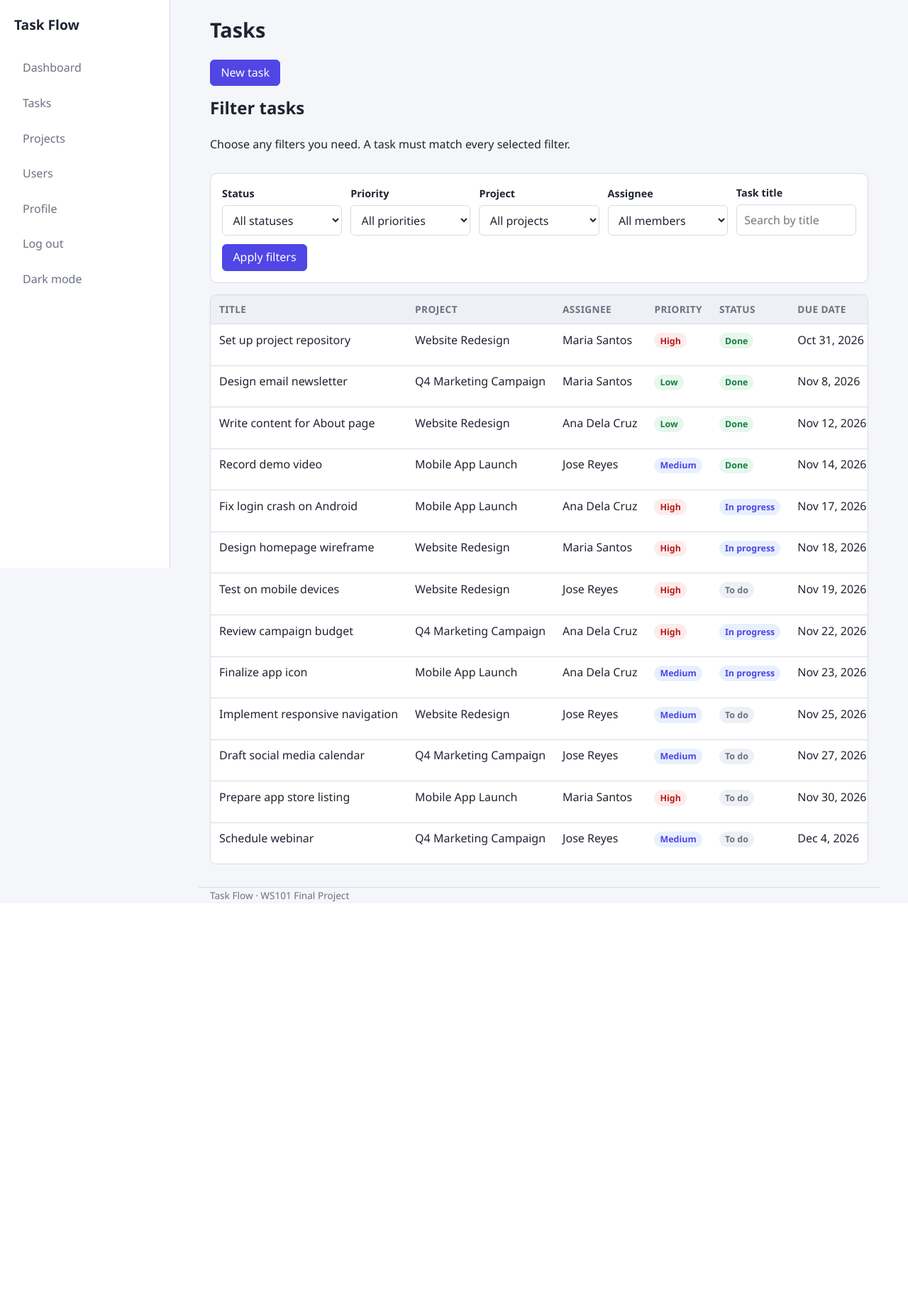
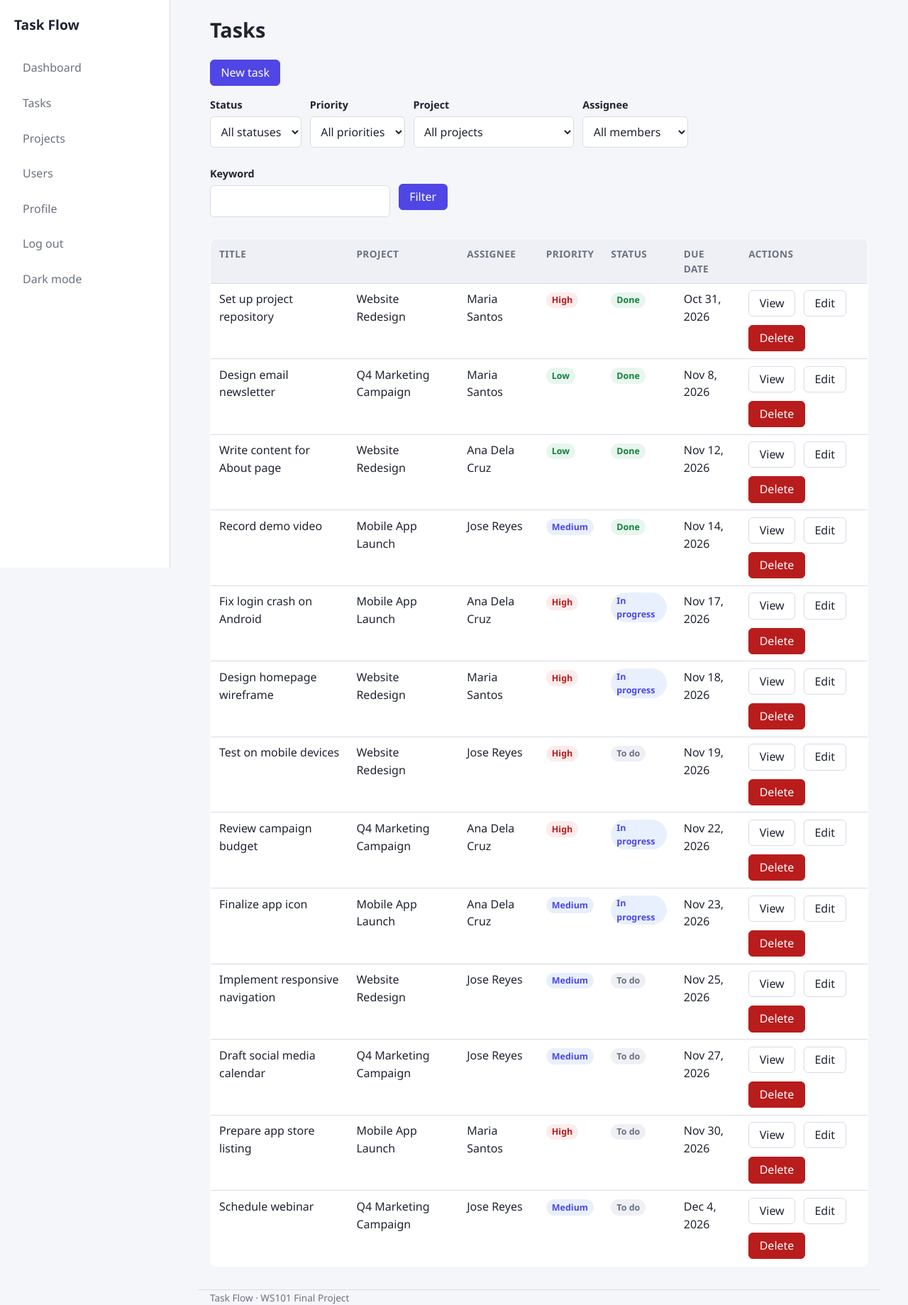
Before and after one commit to rin-n-bot/taskflow-task-management-system, a PHP site: page /pages/tasks/index.php in a window 1280 px wide. Shown: the whole page at 71% size. Before the commit the page ends 1271 px from the top, so only its background shows below. Run offline with PHP 8.4, Linux system fonts and the light colour scheme; a user stored in the database is signed in; data comes from the database, SQL or seed files in the repository.

Commit message:
Revert row action and task filter UI changes

```diff
--- a/assets/css/style.css
+++ b/assets/css/style.css
@@ -159,26 +159,6 @@ main > form:not(.row) {
     box-shadow: 0 1px 3px rgb(31 36 48 / 6%);
 }
 
-main > form.row {
-    display: grid;
-    grid-template-columns: repeat(auto-fit, minmax(160px, 1fr));
-    align-items: end;
-    gap: 0.75rem;
-    padding: 1rem;
-    border: 1px solid var(--border);
-    border-radius: 10px;
-    background: var(--surface);
-}
-
-main > form.row > .field {
-    min-width: 0;
-    margin-bottom: 0;
-}
-
-main > form.row > .btn {
-    justify-self: start;
-}
-
 a:focus-visible,
 button:focus-visible {
     outline: 3px solid var(--primary);
@@ -288,13 +268,6 @@ button:focus-visible {
     overflow: hidden;
 }
 
-.table[data-row-list] {
-    display: block;
-    max-width: 100%;
-    overflow-x: auto;
-    white-space: nowrap;
-}
-
 .table th,
 .table td {
     padding: 0.6rem 0.75rem;
@@ -322,7 +295,6 @@ button:focus-visible {
 .badge-in-progress,
 .badge-done {
     display: inline-block;
-    white-space: nowrap;
     padding: 0.1rem 0.5rem;
     border-radius: 999px;
     font-size: 0.78rem;
--- a/assets/js/app.js
+++ /dev/null
@@ -1,91 +0,0 @@
-var row_actions_dialog = document.getElementById('row-actions-dialog');
-
-if (row_actions_dialog) {
-    var row_actions_title = document.getElementById('row-actions-title');
-    var record_label = row_actions_dialog.querySelector('[data-record-label]');
-    var view_link = row_actions_dialog.querySelector('[data-action-view]');
-    var edit_link = row_actions_dialog.querySelector('[data-action-edit]');
-    var role_form = row_actions_dialog.querySelector('[data-role-form]');
-    var role_user_id = row_actions_dialog.querySelector('[data-role-user-id]');
-    var role_select = row_actions_dialog.querySelector('[name="role"]');
-    var delete_form = row_actions_dialog.querySelector('[data-delete-form]');
-    var delete_action = row_actions_dialog.querySelector('[data-delete-action]');
-    var delete_id = row_actions_dialog.querySelector('[data-delete-id]');
-    var delete_extra = row_actions_dialog.querySelector('[data-delete-extra]');
-
-    function setActionLink(link, url) {
-        link.hidden = url === '';
-
-        if (url !== '') {
-            link.href = url;
-        } else {
-            link.removeAttribute('href');
-        }
-    }
-
-    document.addEventListener('click', function (event) {
-        if (!event.target.closest) {
-            return;
-        }
-
-        var trigger = event.target.closest('[data-row-actions-trigger]');
-
-        if (trigger) {
-            row_actions_title.textContent = trigger.dataset.dialogTitle || 'Row actions';
-            record_label.textContent = trigger.dataset.recordLabel || '';
-            record_label.hidden = record_label.textContent === '';
-
-            setActionLink(view_link, trigger.dataset.viewUrl || '');
-            setActionLink(edit_link, trigger.dataset.editUrl || '');
-
-            role_form.hidden = !trigger.dataset.roleUrl;
-            if (trigger.dataset.roleUrl) {
-                role_form.action = trigger.dataset.roleUrl;
-                role_user_id.value = trigger.dataset.userId;
-                role_select.value = trigger.dataset.role;
-            }
-
-            delete_form.hidden = !trigger.dataset.deleteUrl;
-            if (trigger.dataset.deleteUrl) {
-                delete_form.action = trigger.dataset.deleteUrl;
-                delete_form.dataset.confirm = trigger.dataset.deleteMessage || 'Delete this item?';
-                delete_id.name = trigger.dataset.deleteField || 'id';
-                delete_id.value = trigger.dataset.deleteId || '';
-
-                if (trigger.dataset.deleteAction) {
-                    delete_action.value = trigger.dataset.deleteAction;
-                    delete_action.disabled = false;
-                } else {
-                    delete_action.disabled = true;
-                    delete_action.removeAttribute('value');
-                }
-
-                if (trigger.dataset.deleteExtraField) {
-                    delete_extra.name = trigger.dataset.deleteExtraField;
-                    delete_extra.value = trigger.dataset.deleteExtraValue || '';
-                    delete_extra.disabled = false;
-                } else {
-                    delete_extra.disabled = true;
-                    delete_extra.removeAttribute('name');
-                    delete_extra.value = '';
-                }
-            }
-
-            row_actions_dialog.showModal();
-        }
-
-        if (event.target.closest('[data-dialog-close]')) {
-            row_actions_dialog.close();
-        }
-
-        if (event.target === row_actions_dialog) {
-            row_actions_dialog.close();
-        }
-    });
-
-    delete_form.addEventListener('submit', function (event) {
-        if (!window.confirm(delete_form.dataset.confirm || 'Delete this item?')) {
-            event.preventDefault();
-        }
-    });
-}
--- a/includes/footer.php
+++ b/includes/footer.php
@@ -5,37 +5,5 @@
             </footer>
         </div>
     </div>
-
-    <dialog id="row-actions-dialog" aria-labelledby="row-actions-title">
-        <div class="row">
-            <h2 id="row-actions-title">Row actions</h2>
-            <button type="button" class="btn" data-dialog-close aria-label="Close actions">&times;</button>
-        </div>
-        <p data-record-label></p>
-        <div class="row" data-dialog-links>
-            <a class="btn" data-action-view>View</a>
-            <a class="btn" data-action-edit>Edit</a>
-        </div>
-        <form method="post" data-role-form hidden>
-            <input type="hidden" name="action" value="change_role">
-            <input type="hidden" name="user_id" data-role-user-id>
-            <div class="field">
-                <label for="row-action-role">Role</label>
-                <select id="row-action-role" name="role">
-                    <option value="member">Member</option>
-                    <option value="admin">Admin</option>
-                </select>
-            </div>
-            <button type="submit" class="btn btn-primary">Save role</button>
-        </form>
-        <form method="post" data-delete-form hidden>
-            <input type="hidden" name="action" data-delete-action disabled>
-            <input type="hidden" data-delete-id>
-            <input type="hidden" data-delete-extra disabled>
-            <button type="submit" class="btn btn-danger">Delete</button>
-        </form>
-    </dialog>
-
-    <script src="<?php echo BASE_URL; ?>/assets/js/app.js" defer></script>
 </body>
 </html>
--- a/pages/tasks/index.php
+++ b/pages/tasks/index.php
@@ -136,9 +136,6 @@ require_once BASE_PATH . '/includes/header.php';
     </div>
 <?php endif; ?>
 
-<h2>Filter tasks</h2>
-<p>Choose any filters you need. A task must match every selected filter.</p>
-
 <form method="get" action="<?php echo BASE_URL; ?>/pages/tasks/index.php" class="row">
     <div class="field">
         <label for="status">Status</label>
@@ -191,20 +188,20 @@ require_once BASE_PATH . '/includes/header.php';
     <?php endif; ?>
 
     <div class="field">
-        <label for="keyword">Task title</label>
-        <input type="search" id="keyword" name="keyword" value="<?php echo e($keyword); ?>" placeholder="Search by title">
+        <label for="keyword">Keyword</label>
+        <input type="text" id="keyword" name="keyword" value="<?php echo e($keyword); ?>">
     </div>
 
-    <button type="submit" class="btn btn-primary">Apply filters</button>
+    <button type="submit" class="btn btn-primary">Filter</button>
     <?php if ($has_filters): ?>
-        <a class="btn" href="<?php echo BASE_URL; ?>/pages/tasks/index.php">Clear filters</a>
+        <a class="btn" href="<?php echo BASE_URL; ?>/pages/tasks/index.php">Clear</a>
     <?php endif; ?>
 </form>
 
 <?php if ($db_error === '' && empty($tasks)): ?>
     <p class="empty">No tasks found.</p>
 <?php elseif (!empty($tasks)): ?>
-    <table class="table" data-row-list>
+    <table class="table">
         <thead>
             <tr>
                 <th>Title</th>
@@ -234,18 +231,18 @@ require_once BASE_PATH . '/includes/header.php';
                     </td>
                     <td><?php echo e(date('M j, Y', strtotime($task['due_date']))); ?></td>
                     <td>
-                        <button type="button" class="btn" data-row-actions-trigger
-                            data-dialog-title="Task actions"
-                            data-record-label="<?php echo e($task['title']); ?>"
-                            data-view-url="<?php echo BASE_URL; ?>/pages/tasks/view.php?id=<?php echo (int) $task['id']; ?>"
-                            <?php if ($is_admin): ?>
-                                data-edit-url="<?php echo BASE_URL; ?>/pages/tasks/edit.php?id=<?php echo (int) $task['id']; ?>"
-                                data-delete-url="<?php echo BASE_URL; ?>/pages/tasks/delete.php"
-                                data-delete-field="id"
-                                data-delete-id="<?php echo (int) $task['id']; ?>"
-                                data-delete-message="Delete this task? Its comments will also be deleted."
-                            <?php endif; ?>
-                            aria-label="More actions for <?php echo e($task['title']); ?>">&hellip;</button>
+                        <?php if ($is_admin): ?>
+                            <div class="row">
+                                <a class="btn" href="<?php echo BASE_URL; ?>/pages/tasks/view.php?id=<?php echo (int) $task['id']; ?>">View</a>
+                                <a class="btn" href="<?php echo BASE_URL; ?>/pages/tasks/edit.php?id=<?php echo (int) $task['id']; ?>">Edit</a>
+                                <form method="post" action="<?php echo BASE_URL; ?>/pages/tasks/delete.php" onsubmit="return confirm('Delete this task? Its comments will also be deleted.');">
+                                    <input type="hidden" name="id" value="<?php echo (int) $task['id']; ?>">
+                                    <button type="submit" class="btn btn-danger">Delete</button>
+                                </form>
+                            </div>
+                        <?php else: ?>
+                            <a class="btn" href="<?php echo BASE_URL; ?>/pages/tasks/view.php?id=<?php echo (int) $task['id']; ?>">View</a>
+                        <?php endif; ?>
                     </td>
                 </tr>
             <?php endforeach; ?>
```
Also changed, not shown: other parts of assets/css/style.css (+0 -68 lines), AGENTS.md (+2 -4 lines), pages/admin/users.php (+18 -13 lines), pages/projects/index.php (+8 -10 lines), pages/tasks/view.php (+7 -12 lines), project_scope.md (+0 -4 lines).
